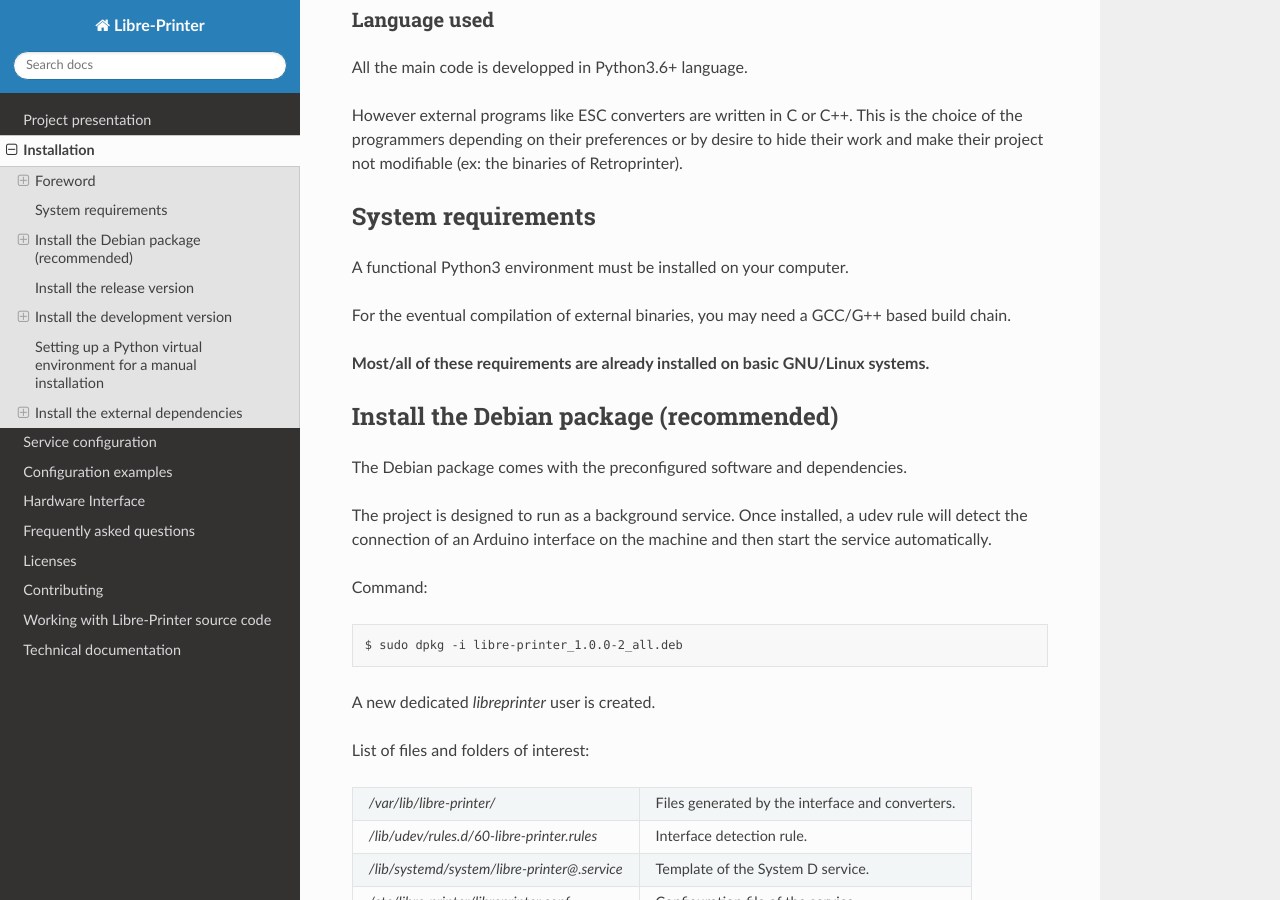
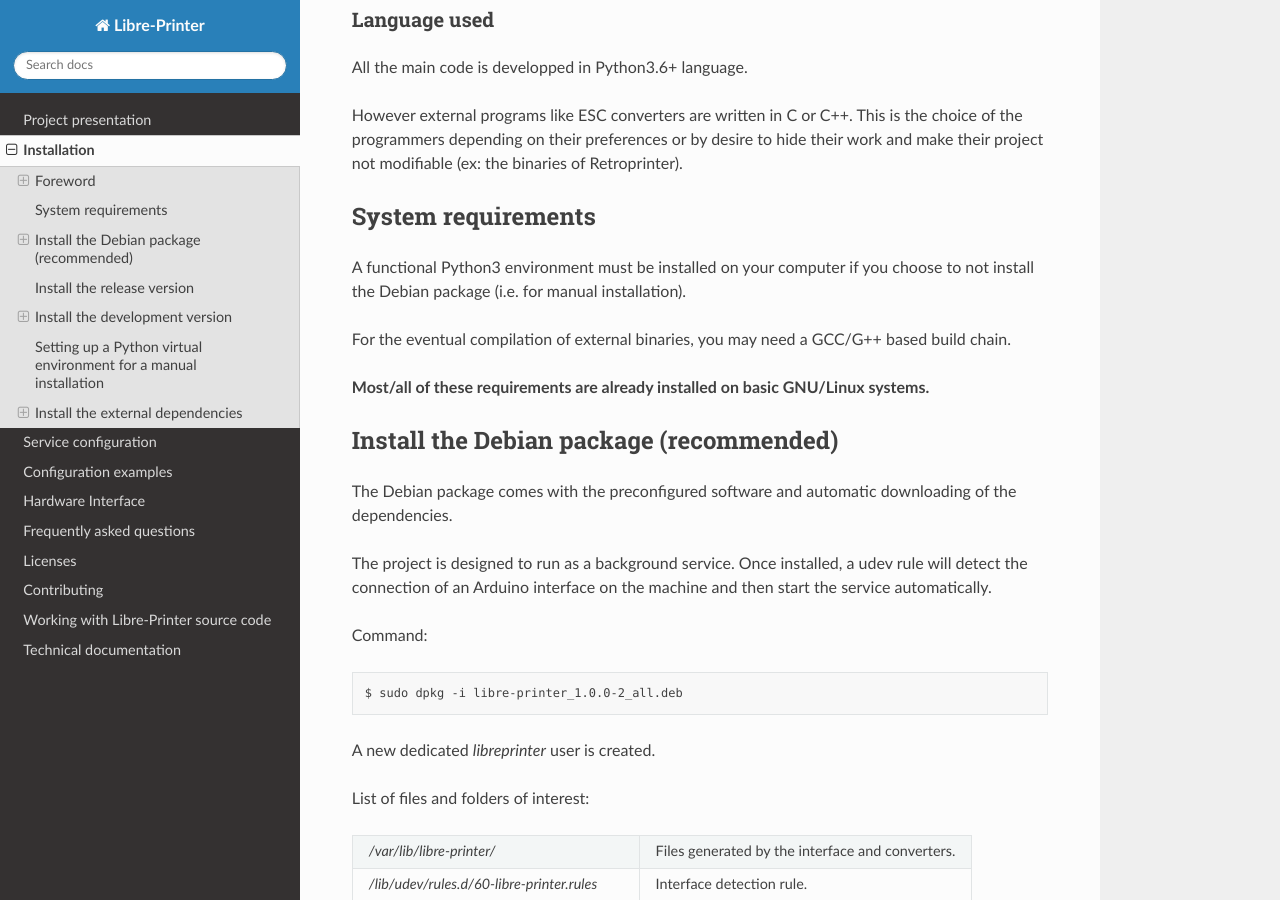
Before and after one commit to ysard/libre-printer, a Sphinx documentation site: the page built from doc/source/installation.rst, in a window 1280 px wide and 900 px high, scrolled down 606 px. Built offline with Sphinx 7.4.7 and the Read the Docs theme 2.0.0, drawn with Linux system fonts in a browser that asks for light colours; some of the changed text lies outside the part shown.

Commit message:
[doc] Fix typos

```diff
--- a/doc/source/dev_overview.rst
+++ b/doc/source/dev_overview.rst
@@ -59,7 +59,7 @@
 
    **Cover your code with unit tests and run them before submitting your contribution.**
 
-   The following Make command is here to run all the tests & coverage stats:
+   The following Make command is here to run all the tests & produce coverage stats:
 
    .. code-block:: bash
 
--- a/doc/source/installation.rst
+++ b/doc/source/installation.rst
@@ -24,7 +24,8 @@
 System requirements
 -------------------
 
-A functional Python3 environment must be installed on your computer.
+A functional Python3 environment must be installed on your computer if you
+choose to not install the Debian package (i.e. for manual installation).
 
 For the eventual compilation of external binaries, you may need a GCC/G++ based build chain.
 
@@ -34,7 +35,8 @@
 Install the Debian package (recommended)
 ----------------------------------------
 
-The Debian package comes with the preconfigured software and dependencies.
+The Debian package comes with the preconfigured software and automatic
+downloading of the dependencies.
 
 The project is designed to run as a background service.
 Once installed, a udev rule will detect the connection of an Arduino interface
```
Also changed, not shown: other parts of doc/source/installation.rst (+1 -1 lines).
